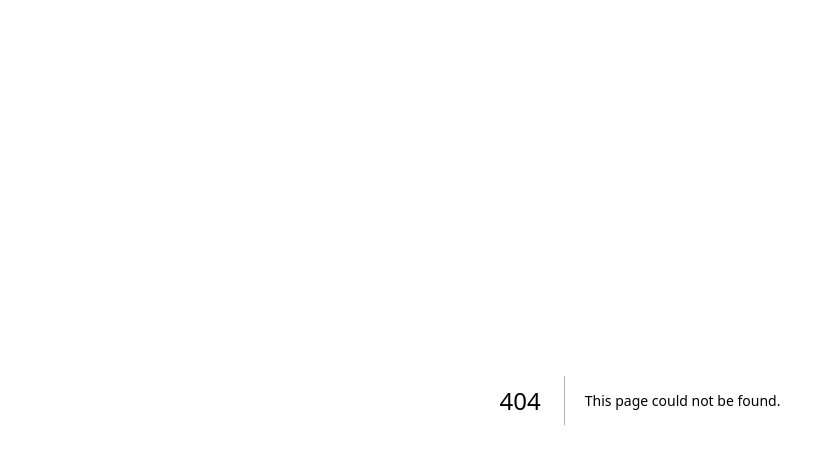
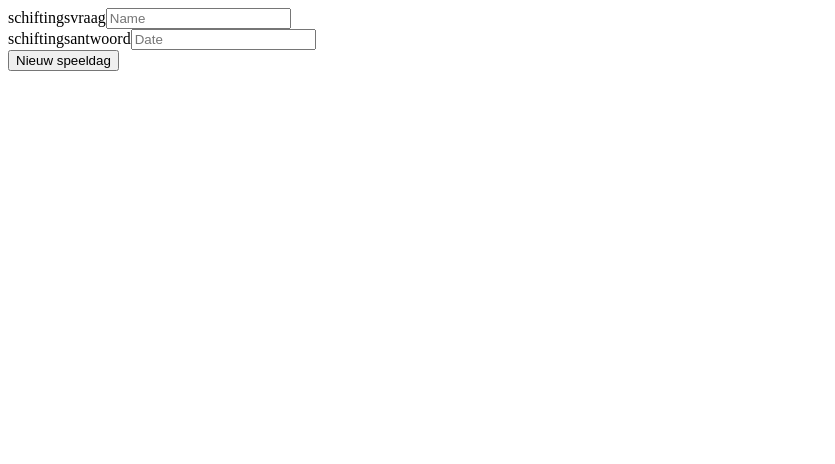
Before and after one commit to JordanMK/snooker, a Next.js app: page /admin/speeldagen/CreateSpeeldag in a window 1280 px wide. Before the commit this address had no page. Shown: the top 464 px of the page, without its empty margins (0-835 px from the left). Built offline with nearby package versions, Linux system fonts and the light colour scheme.

Commit message:
new speeldag

```diff
--- /dev/null
+++ b/src/app/admin/speeldagen/CreateSpeeldag/page.jsx
@@ -0,0 +1,9 @@
+import BaseLayout from "@/layout/BaseLayout";
+import SpeelDagForm from "@/components/admin/speeldag/CreateSpeeldagForm";
+export default function Home(){
+    return(
+        <BaseLayout>
+            <SpeelDagForm></SpeelDagForm>
+        </BaseLayout>
+    )
+}
--- /dev/null
+++ b/src/components/admin/speeldag/CreateSpeeldagForm.jsx
@@ -0,0 +1,35 @@
+'use client'
+import React from 'react';
+export default function SpeelDagForm(){
+    function handleForm(formData){
+        const schiftingsvraag = formData.get('schiftingsvraag');
+        const schiftingsantwoord = formData.get('schiftingsantwoord');
+        console.log(schiftingsvraag, schiftingsantwoord);
+        }
+        const handleSubmit = (e) => {
+            e.preventDefault();
+
+            const form = e.target;
+            const formData = new FormData(form);
+
+            handleForm(formData);
+          };
+    return(
+        <>
+            <form onSubmit={handleSubmit}>
+        <div className="form-group">
+            <label htmlFor="schiftingsvraag">schiftingsvraag</label>
+            <input name="schiftingsvraag" type="text" className="form-control" id="schiftingsvraag" placeholder="Name" />
+        </div>
+        <div className="form-group">
+            <label htmlFor="schiftingsantwoord">schiftingsantwoord</label>
+            <input name="schiftingsantwoord" type="text" className="form-control" id="schiftingsantwoord" placeholder="Date" />
+        </div>
+        <div className="form-group">
+            <input type="submit" value="Nieuw speeldag"/>
+        </div>
+    </form>
+        </>
+    )
+
+}
```
Also changed, not shown: src/app/admin/speeldagen/page.jsx (+8 -0 lines).
